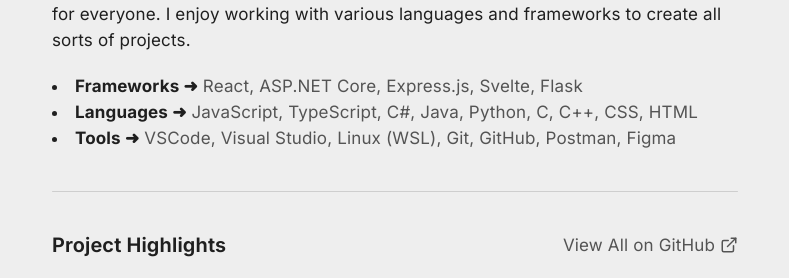
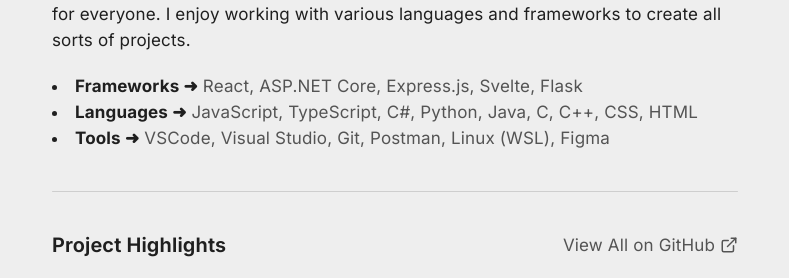
Before and after one commit to caganseyrek/caganseyrek.github.io, a Jekyll site: the page built from index.md, in a window 1280 px wide. Shown: the part 437-715 px from the top of the page, without its empty margins (245-1034 px from the left). Built offline with Jekyll 4.4.1, drawn with Linux system fonts in a browser that asks for light colours.

Commit message:
Updated list

```diff
--- a/index.md
+++ b/index.md
@@ -31,8 +31,8 @@
 	</p>
 	<ul id="techlist">
 		<li><b>Frameworks &#x279C;</b> React, ASP.NET Core, Express.js, Svelte, Flask</li>
-		<li><b>Languages &#x279C;</b> JavaScript, TypeScript, C#, Java, Python, C, C++, CSS, HTML</li>
-		<li><b>Tools &#x279C;</b> VSCode, Visual Studio, Linux (WSL), Git, GitHub, Postman, Figma</li>
+		<li><b>Languages &#x279C;</b> JavaScript, TypeScript, C#, Python, Java, C, C++, CSS, HTML</li>
+		<li><b>Tools &#x279C;</b> VSCode, Visual Studio, Git, Postman, Linux (WSL), Figma</li>
 	</ul>
 </section>
 <hr />
```
